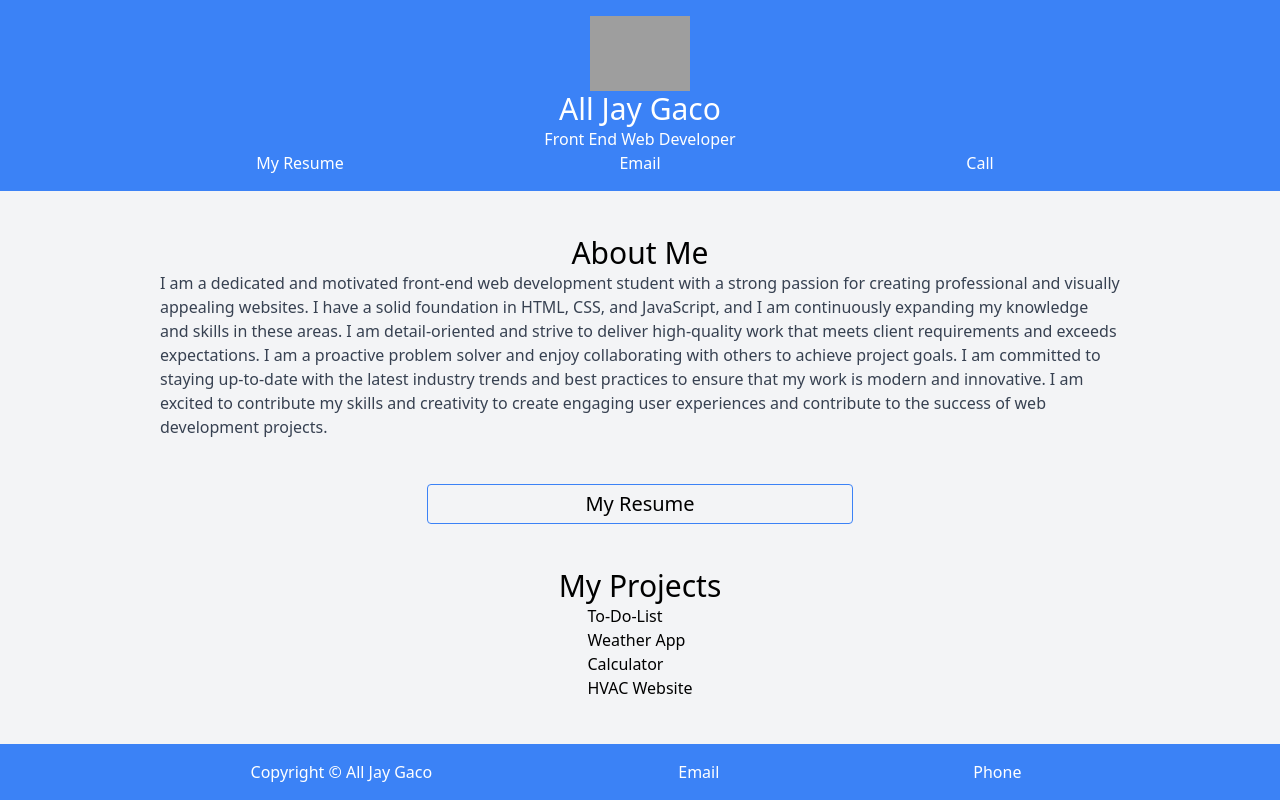
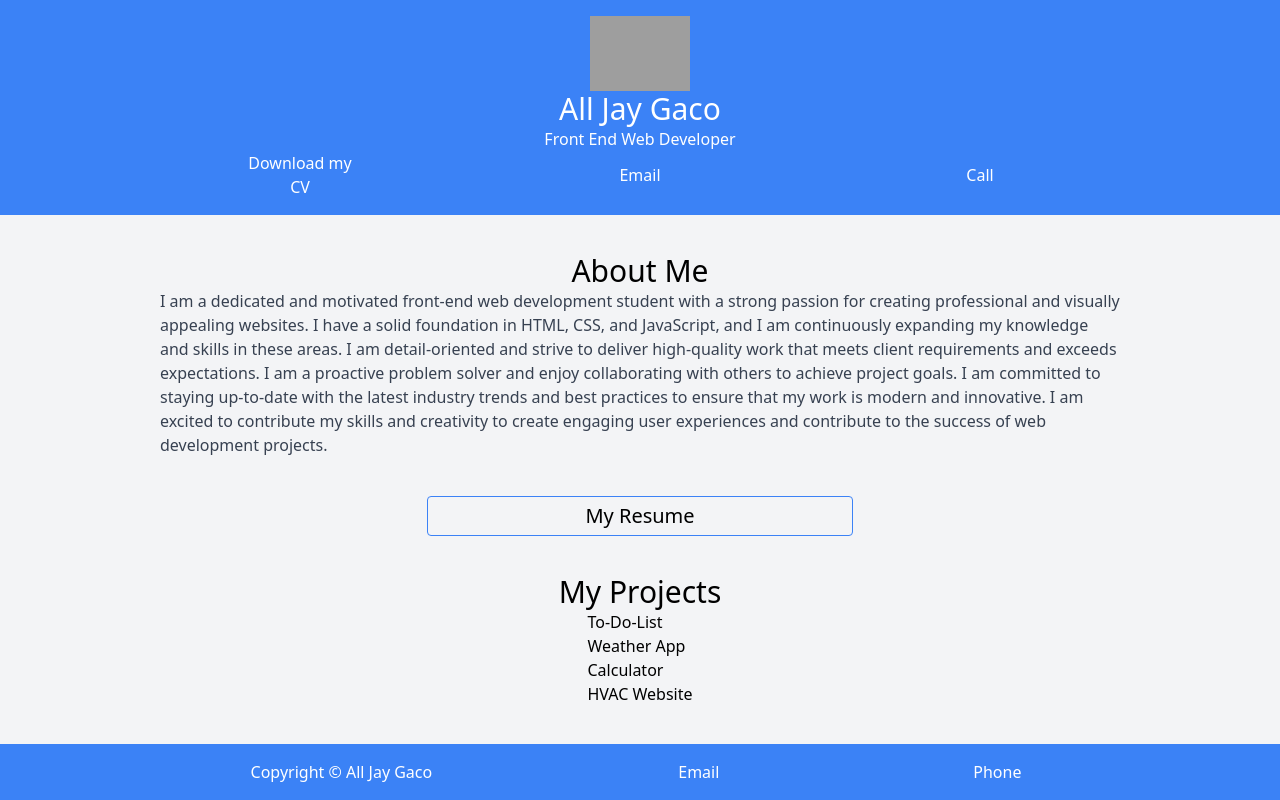
Before and after one commit to alljay213/My-Website, a website: page index.html in a window 1280 px wide. Drawn offline with nearby package versions, Linux system fonts and the light colour scheme; grey boxes are pictures that could not be loaded.

Commit message:
added updated CV

```diff
--- a/index.html
+++ b/index.html
@@ -27,8 +27,9 @@
       <div class="w-full flex justify-evenly items-center">
         <a
           class="text-center w-28 text-white bg-red transition duration-300 ease-in-out border-none customer-border items-center text-l hover:bg-white rounded hover:text-blue-500"
-          href="/resume.html"
-          >My Resume</a
+          href="/resume/All-Jay-Gaco-Web-Developer.pdf"
+          download="All Jay Gaco Resume"
+          >Download my CV</a
         >
         <a
           class="text-center w-28 text-white transition duration-300 ease-in-out border-none customer-border items-center text-l hover:bg-white rounded hover:text-blue-500"
```
Also changed, not shown: 1 other file.
